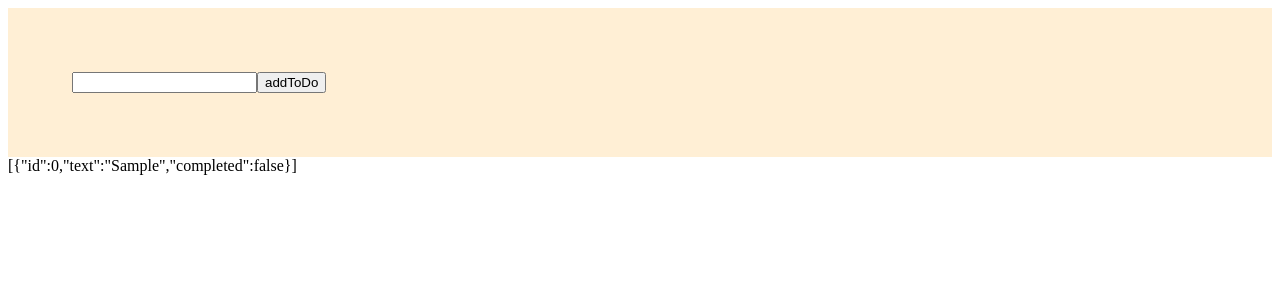
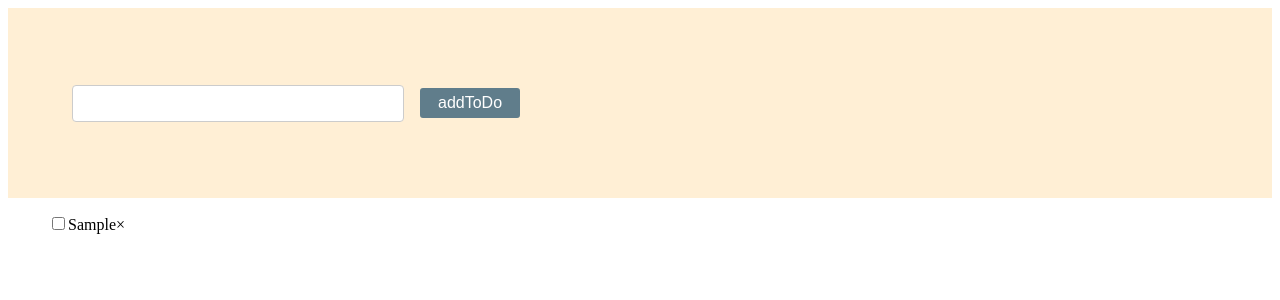
Before and after one commit to sharathvignesh/immer-talk, a React (Vite) app: page / in a window 1280 px wide. Both pictures are taken after typing "Sample" into the empty fields and a click on the button "addToDo". Shown: the top 300 px of the page. Built offline with nearby package versions, Linux system fonts and the light colour scheme.

Commit message:
toggle and delete done

```diff
--- a/src/App.js
+++ b/src/App.js
@@ -11,10 +11,24 @@ const App = props => {
     addToDo(item);
   };
 
+  const toggleToDo = id => {
+    const { toggleToDo } = props;
+    toggleToDo(id);
+  };
+
+  const deleteToDo = id => {
+    const { deleteToDo } = props;
+    deleteToDo(id);
+  };
+
   return (
     <>
       <Form addToDo={addToDo} />
-      <TodoList items={props.todos} />
+      <TodoList
+        items={props.todos}
+        toggleToDo={toggleToDo}
+        deleteToDo={deleteToDo}
+      />
     </>
   );
 };
@@ -24,7 +38,9 @@ const mapStoreToProps = store => ({
 });
 
 const mapActionsToProps = dispatch => ({
-  addToDo: actionItem => dispatch(toDoActions.addTodo(actionItem))
+  addToDo: actionItem => dispatch(toDoActions.addTodo(actionItem)),
+  toggleToDo: id => dispatch(toDoActions.toggleToDo(id)),
+  deleteToDo: id => dispatch(toDoActions.deleteToDo(id))
 });
 
 export default connect(
--- a/src/actions/todos.js
+++ b/src/actions/todos.js
@@ -6,4 +6,13 @@ const addTodo = text => ({
   text
 });
 
-export default { addTodo };
+const toggleToDo = id => ({
+  type: "TOGGLE_TODO",
+  id
+});
+
+const deleteToDo = id => ({
+  type: "DELETE_TODO",
+  id
+});
+export default { addTodo, toggleToDo, deleteToDo };
--- a/src/components/Form.js
+++ b/src/components/Form.js
@@ -4,6 +4,30 @@ import styled from "styled-components";
 const Wrapper = styled.section`
   padding: 4em;
   background: papayawhip;
+`;
+
+const Input = styled("input")`
+  padding: 10px 15px;
+  border: 1px solid #ccc;
+  border-radius: 4px;
+  width: 300px;
+
+  &:focus {
+    outline: none !important;
+    border-color: #719ece;
+    box-shadow: 0 0 10px #719ece;
+  }
+`;
+
+const Button = styled("button")`
+  background: ${props => (props.primary ? "#607D8B" : "white")};
+  color: ${props => (props.primary ? "white" : "#607D8B")};
+  outline: none !important;
+  font-size: 1em;
+  margin: 1em;
+  padding: 0.25em 1em;
+  border: 2px solid #607d8b;
+  border-radius: 3px;
 `;
 
 const Form = ({ addToDo }) => {
@@ -16,12 +40,14 @@ const Form = ({ addToDo }) => {
 
   return (
     <Wrapper>
-      <input
+      <Input
         type="text"
         value={inputValue}
         onChange={e => setInputValue(e.target.value)}
       />
-      <button onClick={handleSubmit}>addToDo</button>
+      <Button primary onClick={handleSubmit}>
+        addToDo
+      </Button>
     </Wrapper>
   );
 };
--- a/src/components/TodoList.js
+++ b/src/components/TodoList.js
@@ -1,5 +1,35 @@
 import React from "react";
+import styled, { css } from "styled-components";
 
-const TodoList = ({ items }) => <div>{JSON.stringify(items)}</div>;
+const Li = styled("li")`
+  ${props =>
+    props.completed &&
+    css`
+      text-decoration: line-through;
+    `}
+  width: 300px;
+`;
+
+const Ul = styled("ul")`
+  list-style-type: none;
+`;
+
+const TodoList = ({ items, toggleToDo, deleteToDo }) => {
+  return (
+    <>
+      <Ul style={{ listStyleType: "none" }}>
+        {items.map(item => (
+          <Li key={item.id} completed={item.completed}>
+            <input type="checkbox" onClick={() => toggleToDo(item.id)} />
+            <span>{item.text}</span>
+            <span role="presentation" onClick={() => deleteToDo(item.id)}>
+              &times;
+            </span>
+          </Li>
+        ))}
+      </Ul>
+    </>
+  );
+};
 
 export default TodoList;
--- a/src/reducers/todos.js
+++ b/src/reducers/todos.js
@@ -16,7 +16,12 @@ const todos = (state = initialState, action) =>
         draft = draft.map(todo =>
           todo.id === action.id ? { ...todo, completed: !todo.completed } : todo
         );
-        break;
+        return draft;
+      case "DELETE_TODO":
+        draft = produce(draft, draftState =>
+          draftState.filter(todo => todo.id !== action.id)
+        );
+        return draft;
     }
   });
 
```
